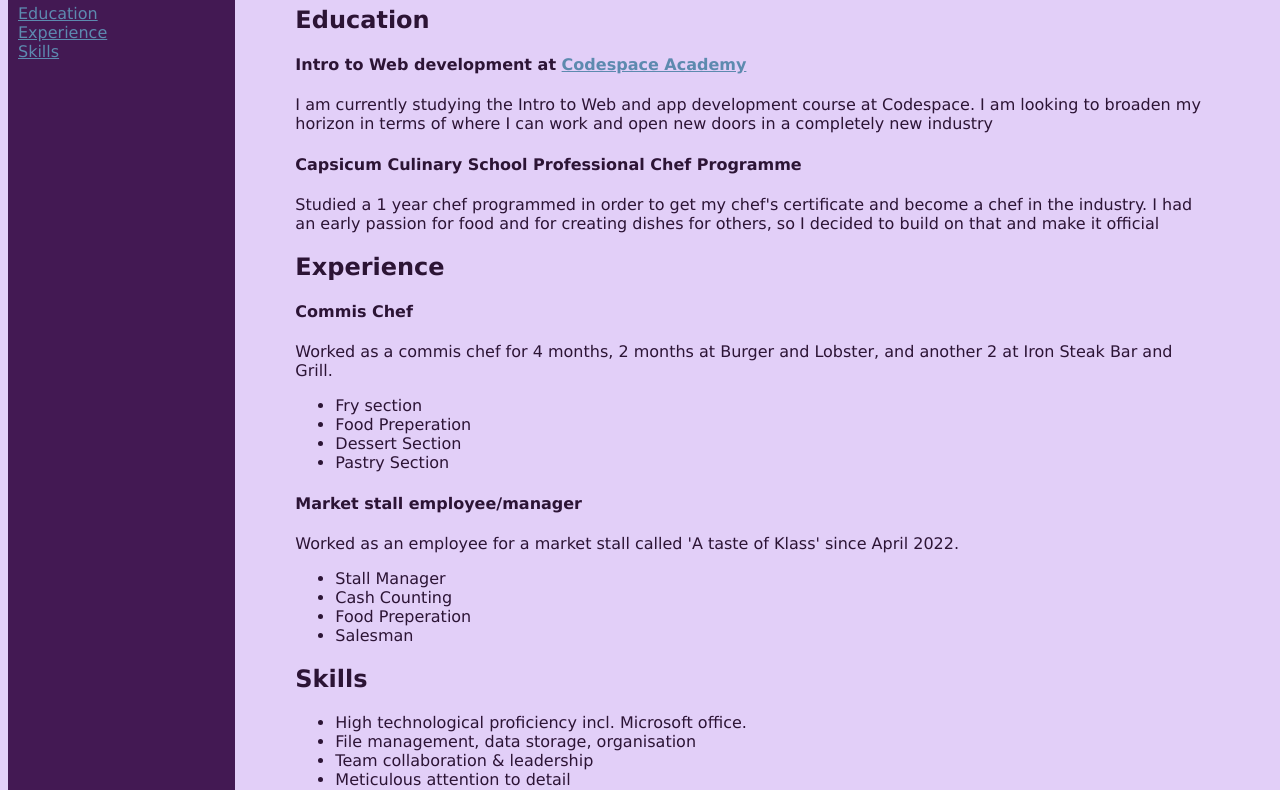
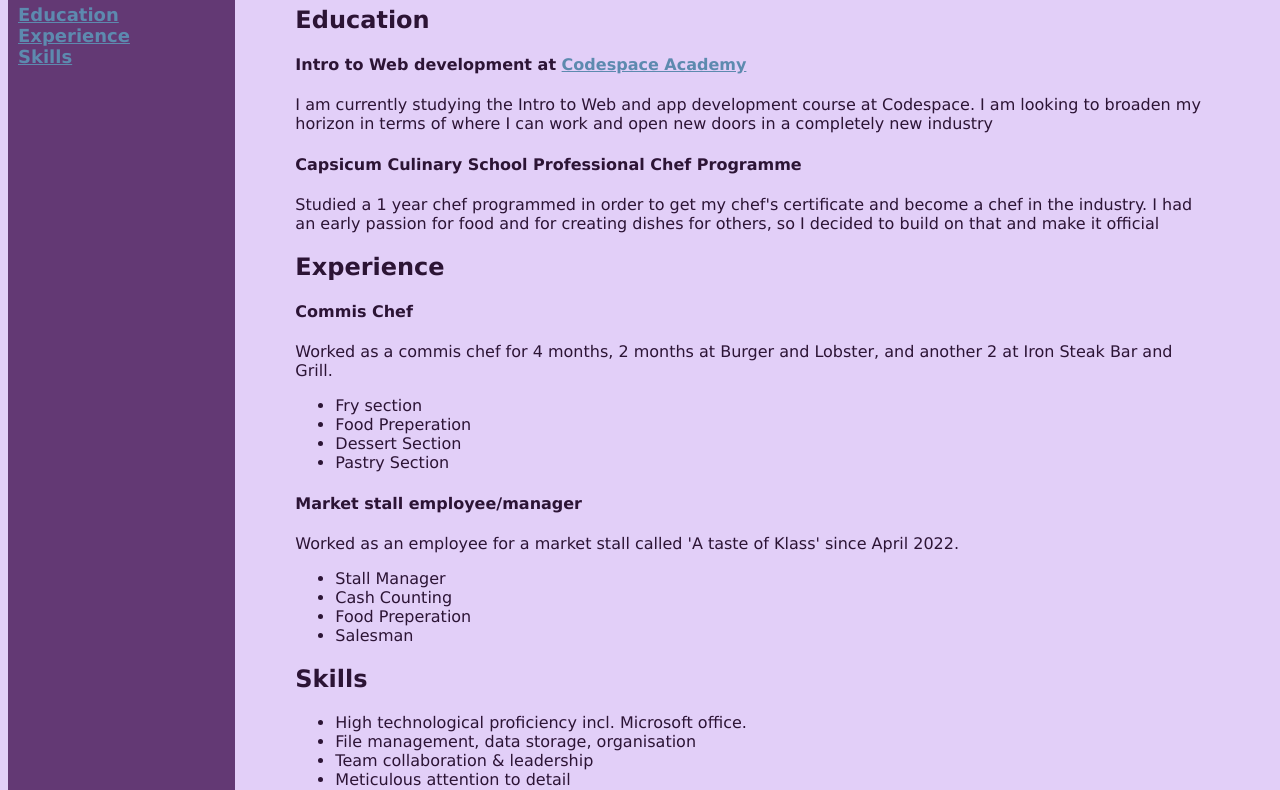
Before and after one commit to AdamRG21/Resume-Versions, a plain HTML site: page Resume 6 challenge/Resume6.html in a window 1280 px wide. Shown: the part 342-1132 px from the top of the page. Drawn offline with Linux system fonts and the light colour scheme.

Commit message:
Final Resume 6

```diff
--- a/Resume 6 challenge/Resume6.html
+++ b/Resume 6 challenge/Resume6.html
@@ -17,7 +17,7 @@
 <section>
   <div id="container">
 
-  <div id="box1" style= "background-color: #431953; width: 150px; padding: 10px;">
+  <div id="box1" style= "background-color: #633974; width: 150px; padding: 10px;">
     <nav>
      <aside><h2 style="color:#ECD2B0">Menu</h2>
        <ul class="menuitem">
--- a/Resume 6 challenge/stylesheet.css
+++ b/Resume 6 challenge/stylesheet.css
@@ -33,6 +33,8 @@ a {
 .menuitem {
   list-style-type: none;
   padding: 0%;
+  font-weight: bold;
+  font-size: large;
 }
 
 
```
